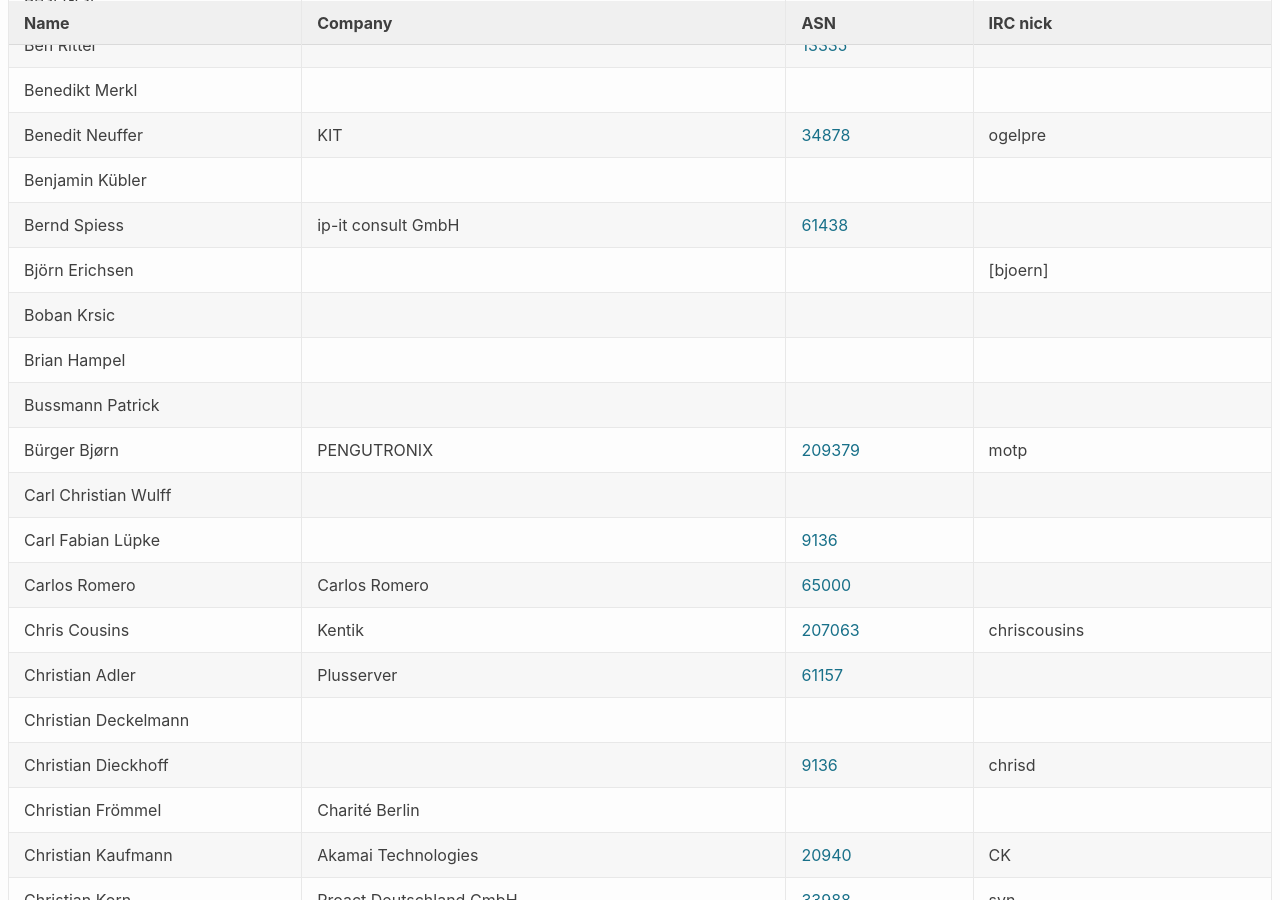
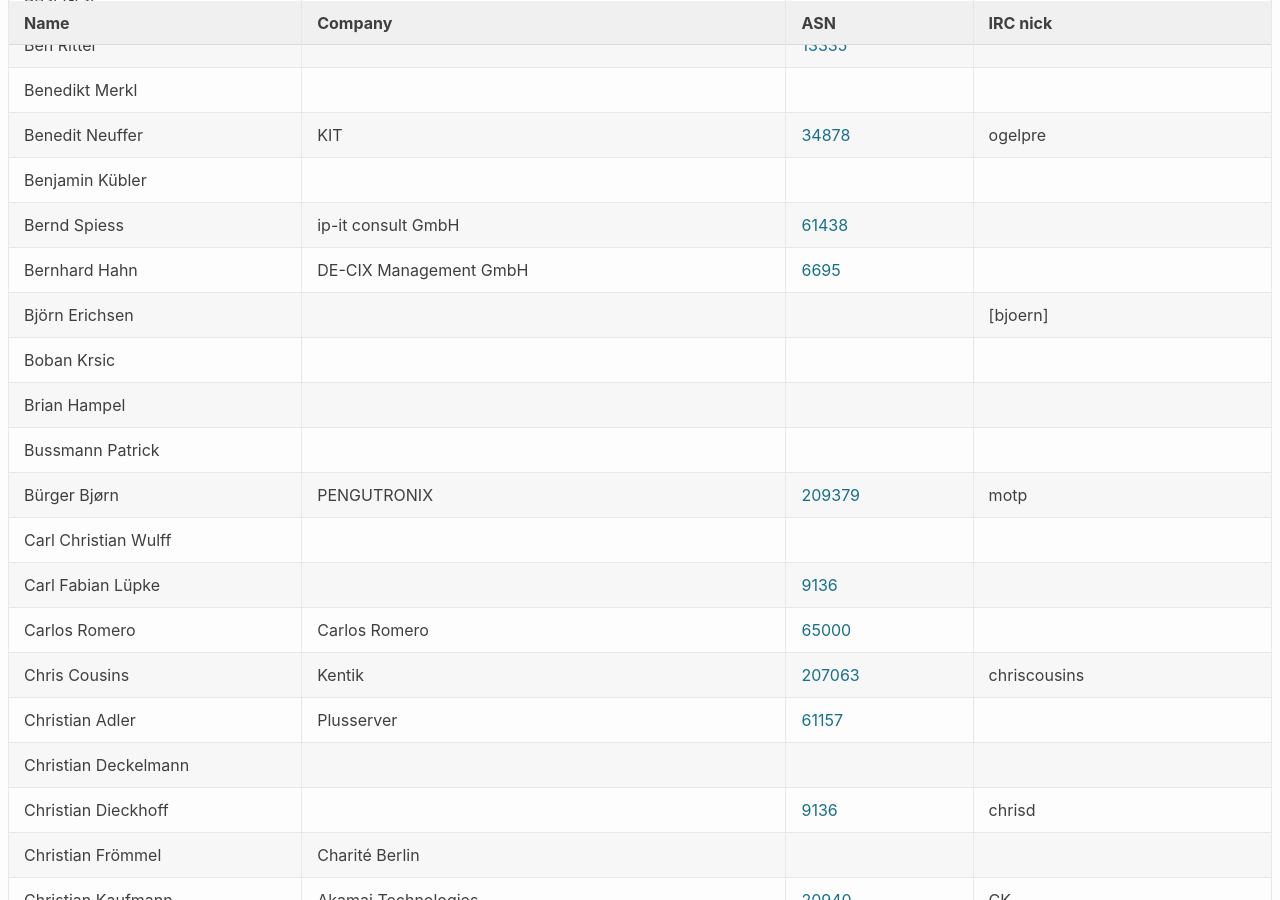
Before and after one commit to denog/pretix-attendeelist, a Jekyll site: the page built from index.markdown, in a window 1280 px wide and 900 px high, scrolled down 2086 px. Built offline with Jekyll 4.4.1, drawn with Linux system fonts in a browser that asks for light colours.

Commit message:
Latest data: Tue Nov  3 22:30:15 UTC 2020

```diff
--- a/_data/attendees.json
+++ b/_data/attendees.json
@@ -288,6 +288,12 @@
     "asn": "61438"
   },
   {
+    "name": "Bernhard Hahn",
+    "company": "DE-CIX Management GmbH",
+    "irc": null,
+    "asn": "6695"
+  },
+  {
     "name": "Björn Erichsen",
     "company": null,
     "irc": "[bjoern]",
```
